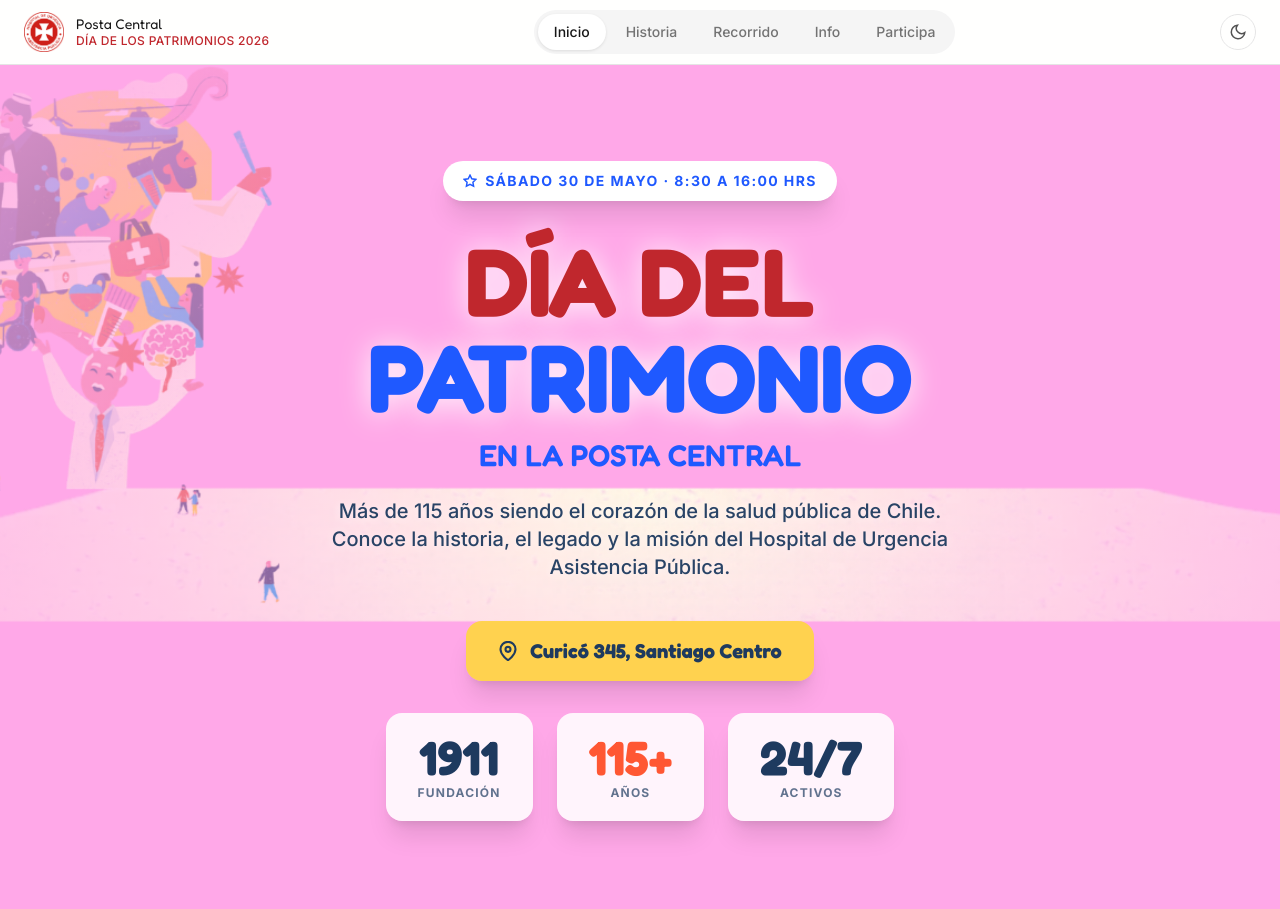
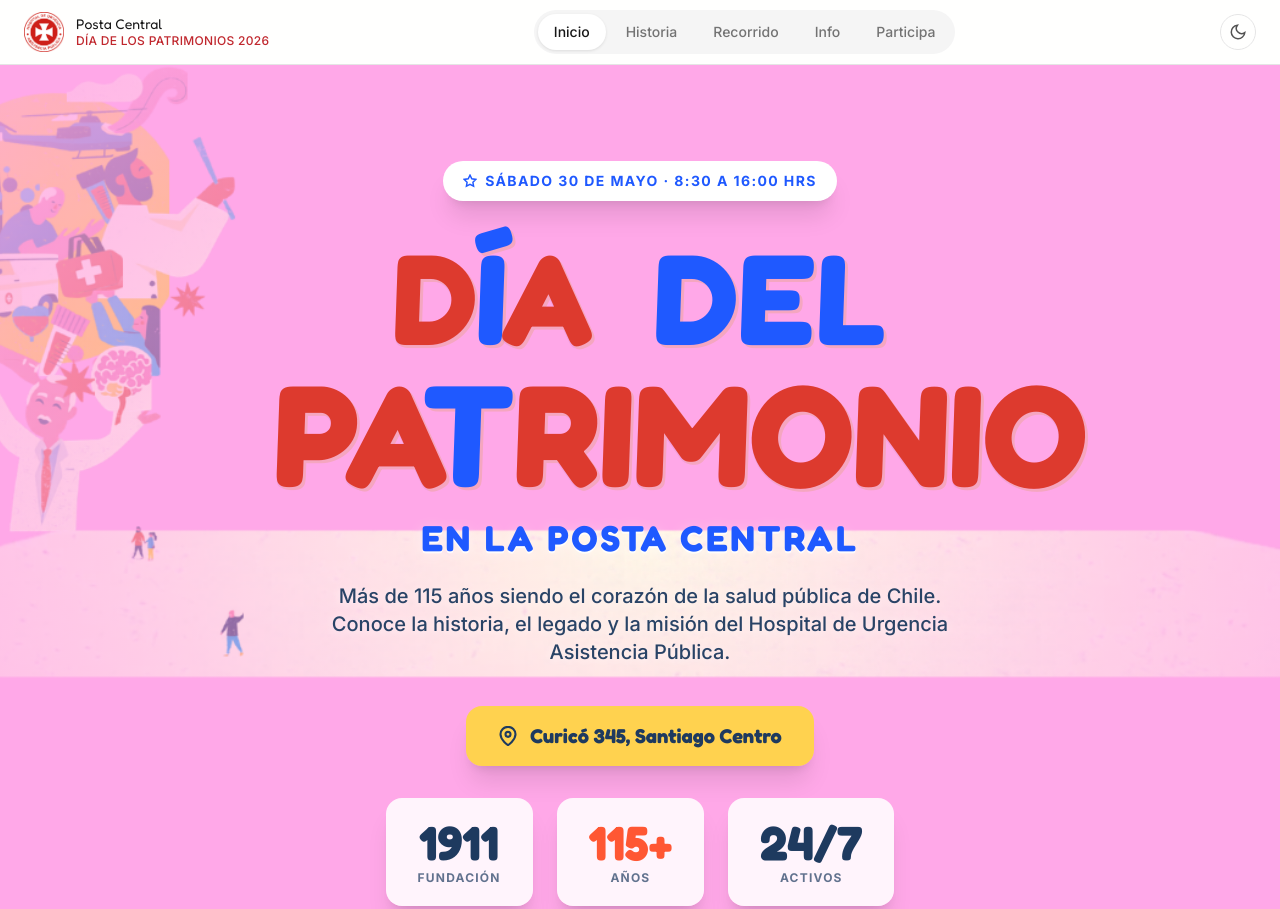
Before and after one commit to evelyncaceresburrows-cpu/dia-patrimonio-huap, a website: page public/index.html in a window 1280 px wide. Shown: the top 909 px of the page. Drawn offline with nearby package versions, Linux system fonts and the light colour scheme.

Commit message:
feat(hero): logo tipográfico inline reemplaza el PNG — no requiere asset externo

```diff
--- a/public/index.html
+++ b/public/index.html
@@ -162,6 +162,31 @@ h1, h2, h3, .font-display {
 .dark .timeline-dot {
   border-color: #1c1916;
 }
+
+/* === Logo tipográfico Día del Patrimonio === */
+.logo-typeset {
+  text-align: center;
+  text-shadow: 0 2px 0 rgba(255,255,255,0.85),
+               0 4px 14px rgba(255,255,255,0.5);
+}
+.logo-typeset h1 {
+  margin: 0;
+}
+.logo-typeset .logo-word {
+  display: inline-block;
+  color: #DD3A2E; /* rojo/naranja del logo oficial */
+  text-shadow: 3px 3px 0 #F5A6C0, 0 2px 0 rgba(0,0,0,0.05);
+  margin: 0 0.12em;
+  transform: skew(-2deg);
+}
+.logo-typeset .logo-blue {
+  color: #1F59FF;
+  text-shadow: 3px 3px 0 #F5A6C0;
+}
+@media (max-width: 640px) {
+  .logo-typeset .logo-word { margin: 0 0.05em; }
+  .logo-typeset .logo-word { text-shadow: 2px 2px 0 #F5A6C0; }
+}
 </style>
 </head>
 <body class="text-neutral-900 dark:text-neutral-100 transition-colors duration-200" style="background: var(--color-patrimonio-cream);">
@@ -240,21 +265,20 @@ h1, h2, h3, .font-display {
         Sábado 30 de Mayo · 8:30 a 16:00 hrs
       </div>
 
-      <!-- Logo principal: Día del Patrimonio en la Posta Central -->
-      <picture>
-        <img src="uploads/logo-dia-patrimonio.png"
-             alt="Día del Patrimonio en la Posta Central"
-             class="block mx-auto w-full max-w-3xl h-auto drop-shadow-2xl mb-6"
-             style="filter: drop-shadow(0 6px 24px rgba(255,255,255,0.55));"
-             onerror="this.parentNode.parentNode.querySelector('.logo-fallback').style.display='block'; this.style.display='none'">
-      </picture>
-
-      <!-- Fallback tipográfico si el logo PNG no carga -->
-      <div class="logo-fallback hidden" aria-hidden="true">
-        <h1 class="font-display text-5xl sm:text-6xl md:text-7xl lg:text-8xl font-bold leading-none mb-3" style="color: var(--color-rojo); text-shadow: 0 2px 30px rgba(255,255,255,0.9);">
-          DÍA DEL <span style="color: #1F59FF;">PATRIMONIO</span>
+      <!-- Logo tipográfico Día del Patrimonio (estilizado inline) -->
+      <div class="logo-typeset mb-6 select-none" role="img" aria-label="Día del Patrimonio en la Posta Central">
+        <h1 class="font-display font-bold leading-[0.95] tracking-tight">
+          <span class="block text-[14vw] sm:text-[11vw] md:text-8xl lg:text-9xl">
+            <span class="logo-word">D<span class="logo-blue">Í</span>A</span>
+            <span class="logo-word logo-blue">DEL</span>
+          </span>
+          <span class="block text-[15vw] sm:text-[12vw] md:text-[7rem] lg:text-[9rem] mt-1">
+            <span class="logo-word">PA<span class="logo-blue">T</span>RIMONIO</span>
+          </span>
         </h1>
-        <p class="font-display text-xl sm:text-2xl md:text-3xl font-semibold mb-6" style="color: #1F59FF;">EN LA POSTA CENTRAL</p>
+        <div class="mt-3 sm:mt-4 mb-2 font-display font-bold uppercase tracking-[0.08em] text-[5vw] sm:text-[3.2vw] md:text-3xl lg:text-4xl" style="color: #1F59FF;">
+          en la Posta Central
+        </div>
       </div>
 
       <!-- Subtitle -->
```
